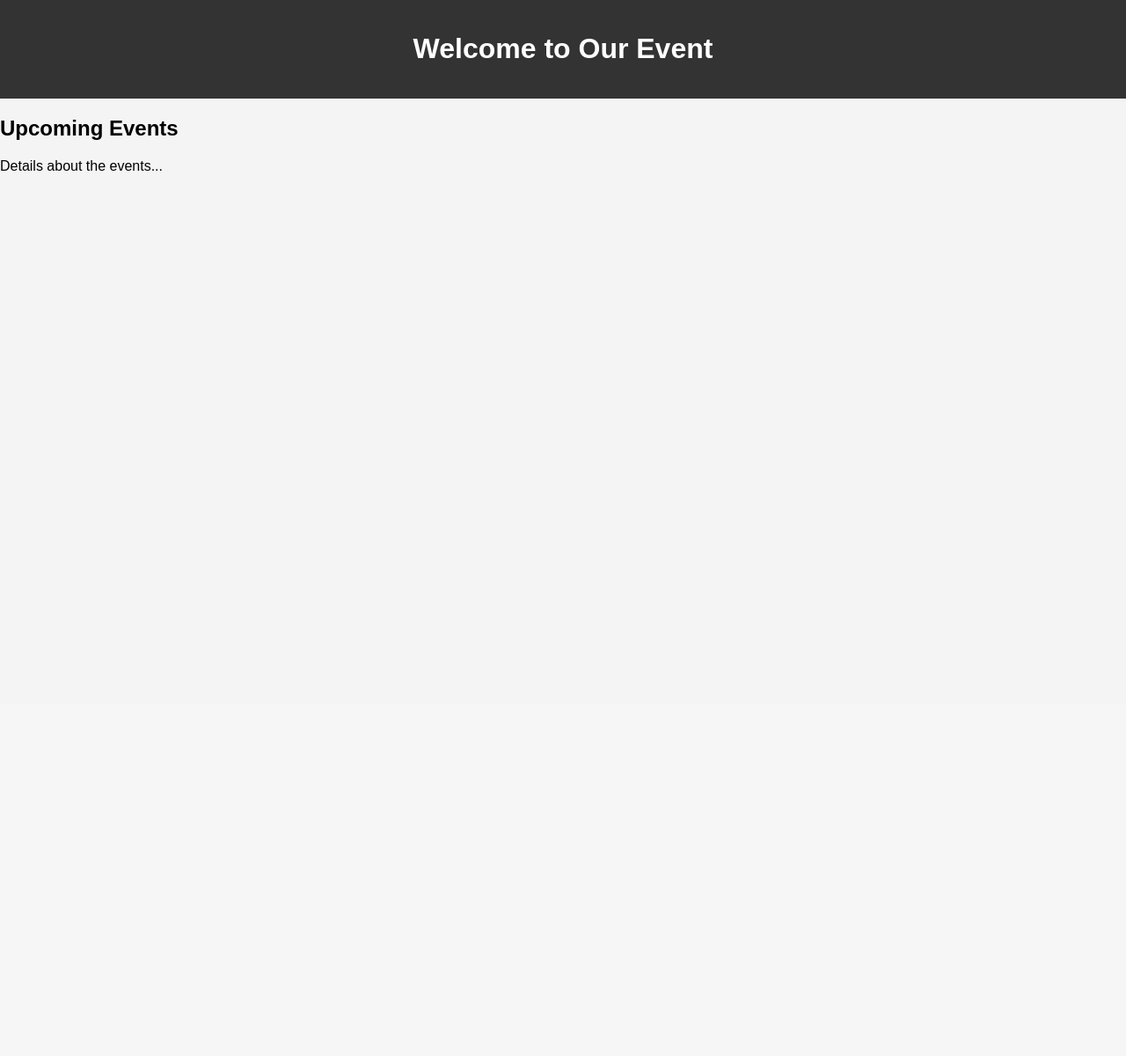
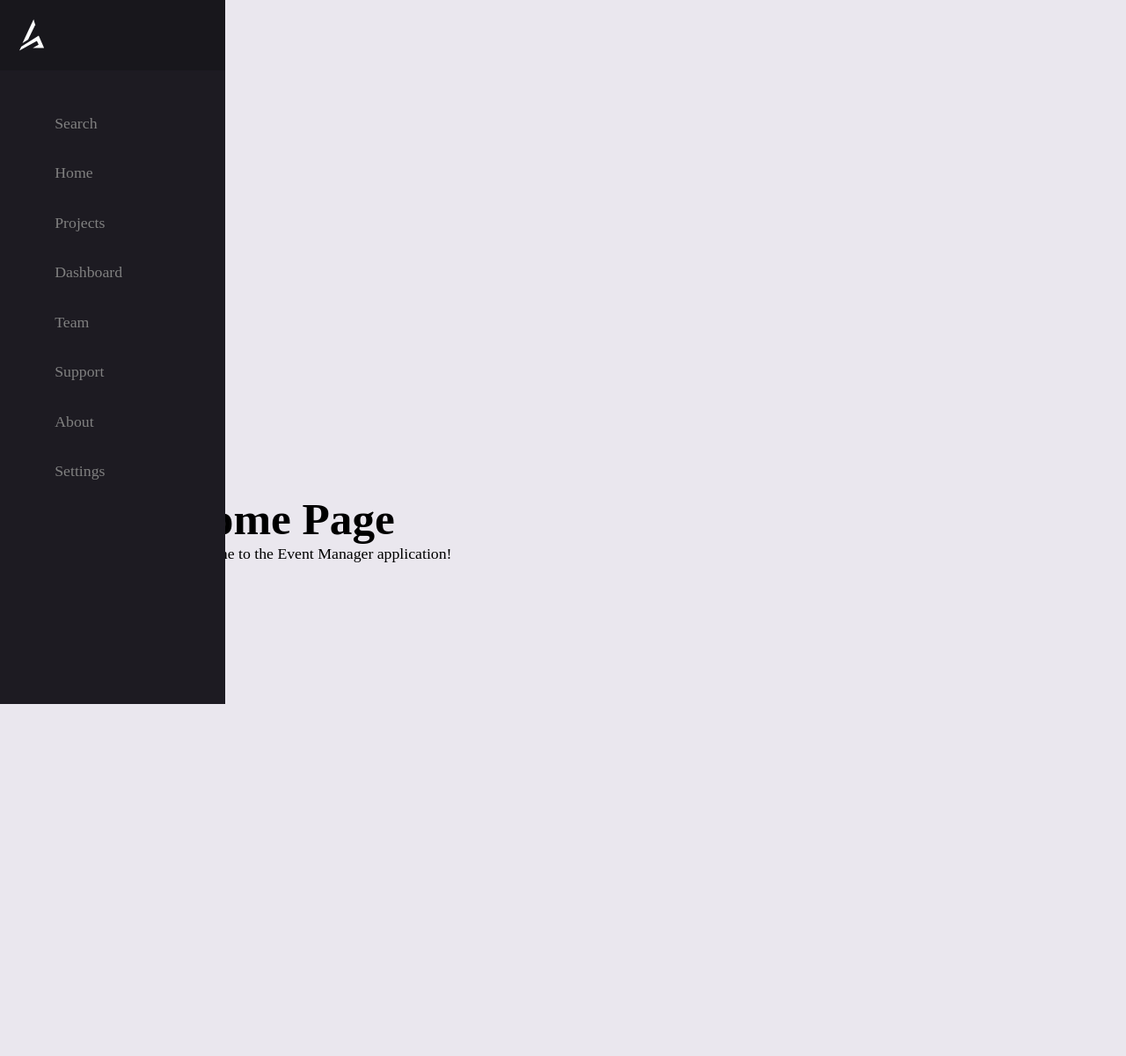
Before and after one commit to ShreyasGandhi0607/event-manager, a Flask app: page / in a window 1280 px wide. Shown: the whole page at 88% size. Before the commit the page ends 194 px from the top, so only its background shows below. Run offline with Flask 3, Linux system fonts and the light colour scheme.

Commit message:
nav-bar done

```diff
--- a/app.py
+++ b/app.py
@@ -3,8 +3,37 @@ from flask import Flask, render_template
 app = Flask(__name__)
 
 @app.route('/')
+@app.route('/home')
 def home():
-    return render_template('index.html')
+    return render_template('home.html')
+
+@app.route('/team')
+def team():
+    return render_template('team.html')
+
+@app.route('/search')
+def search():
+    return render_template('search.html')
+
+@app.route('/projects')
+def projects():
+    return render_template('projects.html')
+
+@app.route('/dashboard')
+def dashboard():
+    return render_template('dashboard.html')
+
+@app.route('/about')
+def about():
+    return render_template('about.html')
+
+@app.route('/support')
+def support():
+    return render_template('support.html')
+
+@app.route('/settings')
+def settings():
+    return render_template('settings.html')
 
 if __name__ == '__main__':
     app.run(debug=True)
--- /dev/null
+++ b/static/css/layout.css
@@ -0,0 +1,444 @@
+/* -
+-*-~*~-*-*-~*~-*-*-~*~* |
+●▬▬▬▬▬▬▬๑۩۩๑▬▬▬▬▬▬▬●
+Made by ~
+Areal Alien ❥ 雷克斯
+●▬▬▬▬▬▬▬▬▬▬▬▬▬▬▬▬▬▬▬●
+──────▄▀▄─────▄▀▄
+─────▄█░░▀▀▀▀▀░░█▄
+─▄▄──█░░░░░░░░░░░█──▄▄
+█▄▄█─█░░▀░░┬░░▀░░█─█▄▄█
+-*-~*~-*-*-~*~-*-*-~*~* |
+- */
+:root {
+    --primary: 237, 94%, 81%;
+    --background: 266, 16%, 92%;
+    --background-secondary: 256, 12%, 12%;
+    --background-secondary-dark: 256, 10%, 10%;
+    --background-secondary-light: 257, 11%, 16%;
+    --text-primary: 0, 0%, 0%;
+    /* Colors */
+    --black: 0, 0%, 0%;
+    --white: 0, 0%, 100%;
+    --quite-gray: 0, 0%, 50%;
+    --grooble: 10, 28%, 93%;
+    /* Sizes */
+    --heading-large: 5.6rem;
+    --heading-medium: 3.6rem;
+    --heading-small: 2.4rem;
+    --paragraph: 1.11rem;
+    --navbar-buttons: 2.4rem;
+    /* misc */
+    --transition-main: .175, .685, .32;
+    /* Fonts */
+    --font-main: "Poppins";
+}
+
+/* ===========
+    Variabels
+   =========== */
+
+/* ===============
+    Global Styles
+   =============== */
+
+*, *::before, *::after {
+    box-sizing: inherit;
+}
+html, body {
+    margin: 0;
+    width: 100%;
+    color: hsl(var(--text-primary));
+    font-family: var(--font-main);
+    background-color: hsl(var(--background));
+    -webkit-font-smoothing: antialiased;
+    scroll-behavior: smooth;
+    box-sizing: border-box;
+}
+
+/* ============
+    Typography
+   ============ */
+
+/* Headings */
+h1, h2, h3, h4, h5, h6 {
+    margin: 0;
+}
+/* Font Size */
+h1 {
+    font-size: var(--heading-large);
+}
+h2 {
+    font-size: var(--heading-medium);
+}
+h3 {
+    font-size: var(--heading-small);
+}
+h4 {
+    font-size: calc(var(--heading-small) - .2rem);
+}
+h5 {
+    font-size: calc(var(--heading-small) - .4rem);
+}
+h6 {
+    font-size: calc(var(--heading-small) - .6rem);
+}
+/* Font Weight */
+h1, h2 {
+    font-weight: 900;
+}
+h3, h4, h5, h6 {
+    font-weight: 800;
+}
+/* Paragraphs */
+p {
+    margin: 0;
+    font-size: var(--paragraph);
+}
+/* Links */
+a {
+    color: hsla(var(--primary), 1);
+    font-size: var(--paragraph);
+    text-decoration: underline;
+}
+a:visited {
+    color: hsla(var(--primary), .5);
+}
+
+/* =========
+    Buttons
+   ========= */
+
+button {
+    padding: .8em 1.2em;
+    border: 1px solid hsl(var(--black));
+    background-color: hsl(var(--background));
+    font-size: var(--paragraph);
+    cursor: pointer;
+    outline: none;
+}
+button:focus {
+    box-shadow:
+            0 0 0 2px hsl(var(--black)),
+            0 0 0 3px hsl(var(--white));
+    border: 1px solid transparent;
+}
+
+/* =======
+    Lists
+   ======= */
+
+ul, ol {
+    margin: 1em 0;
+}
+
+/* =======
+    Forms
+   ======= */
+
+form {
+    margin: 0;
+}
+fieldset {
+    margin: 0;
+    padding: .5em 0;
+    border: none;
+}
+input {
+    padding: .8em 1.2em;
+    font-size: var(--paragraph);
+    background-color: hsl(var(--grooble));
+    border: 2px solid hsl(var(--grooble));
+    outline: none;
+}
+textarea {
+    padding: .8em 1.2em;
+    font-size: var(--paragraph);
+    font-family: var(--font-main);
+    background-color: hsl(var(--grooble));
+    border: 2px solid hsl(var(--grooble));
+    outline: none;
+}
+input, textarea {
+    transition: all .2s ease-in-out;
+}
+input:hover, input:focus, textarea:hover, textarea:focus {
+    box-shadow:
+            0 0 0 2px hsl(var(--black)),
+            0 0 0 3px hsl(var(--white));
+    border: 2px solid transparent;
+}
+select {
+    padding: .8em 1.2em;
+    border: 1px solid hsl(var(--black));
+    font-size: var(--paragraph);
+    outline: none;
+}
+
+/* =========
+    Classes
+   ========= */
+
+/* ================
+    Global classes
+   ================ */
+
+/* =========
+    Flexbox
+   ========= */
+
+.flexbox {
+    display: flex;
+    justify-content: center;
+    align-items: center;
+}
+.flexbox-left {
+    display: flex;
+    justify-content: flex-start;
+    align-items: center;
+}
+.flexbox-right {
+    display: flex;
+    justify-content: flex-end;
+    align-items: center;
+}
+/* Columns */
+.flexbox-col {
+    display: flex;
+    justify-content: center;
+    flex-direction: column;
+    align-items: center;
+}
+.flexbox-col-left {
+    display: flex;
+    justify-content: flex-start;
+    flex-direction: column;
+    align-items: flex-start;
+}
+.flexbox-col-left-ns {
+    display: flex;
+    justify-content: center;
+    flex-direction: column;
+    align-items: flex-start;
+}
+.flexbox-col-right {
+    display: flex;
+    justify-content: flex-end;
+    flex-direction: column;
+    align-items: flex-end;
+}
+.flexbox-col-start-center {
+    display: flex;
+    justify-content: flex-start;
+    flex-direction: column;
+    align-items: center;
+}
+/* Spacings */
+.flexbox-space-bet {
+    display: flex;
+    justify-content: space-between;
+    align-items: center;
+}
+
+/* =========
+    Classes
+   ========= */
+
+.view-width {
+    width: 70%;
+}
+
+/* ========
+    Navbar
+   ======== */
+
+#navbar {
+    top: 0;
+    padding: 0;
+    width: 5em;
+    height: 100vh;
+    position: fixed;
+    background-color: hsl(var(--background-secondary));
+    transition: width .35s cubic-bezier(var(--transition-main), 1);
+    overflow-y: auto;
+    overflow-x: hidden;
+}
+#navbar:hover {
+    width: 16em;
+}
+#navbar::-webkit-scrollbar-track {
+    background-color: hsl(var(--background-secondary));
+}
+#navbar::-webkit-scrollbar {
+    width: 8px;
+    background-color: hsl(var(--background-secondary));
+}
+#navbar::-webkit-scrollbar-thumb {
+    background-color: hsl(var(--primary));
+}
+.navbar-items {
+    margin: 0;
+    padding: 0;
+    list-style-type: none;
+}
+/* Navbar Logo */
+.navbar-logo {
+    margin: 0 0 2em 0;
+    width: 100%;
+    height: 5em;
+    background: hsl(var(--background-secondary-dark));
+}
+.navbar-logo > .navbar-item-inner {
+    width: calc(5rem - 8px);
+}
+.navbar-logo > .navbar-item-inner:hover {
+    background-color: transparent;
+}
+.navbar-logo > .navbar-item-inner > svg {
+    height: 2em;
+    fill: hsl(var(--white));
+}
+/* Navbar Items */
+.navbar-item {
+    padding: 0 .5em;
+    width: 100%;
+    cursor: pointer;
+}
+.navbar-item-inner {
+    padding: 1em 0;
+    width: 100%;
+    position: relative;
+    color: hsl(var(--quite-gray));
+    border-radius: .25em;
+    text-decoration: none;
+    transition: all .2s cubic-bezier(var(--transition-main), 1);
+}
+.navbar-item-inner:hover {
+    color: hsl(var(--white));
+    background: hsl(var(--background-secondary-light));
+    box-shadow: 0 17px 30px -10px hsla(var(--black), .25);
+}
+.navbar-item-inner-icon-wrapper {
+    width: calc(5rem - 1em - 8px);
+    position: relative;
+}
+.navbar-item-inner-icon-wrapper ion-icon {
+    position: absolute;
+    font-size: calc(var(--navbar-buttons) - 1rem);
+}
+.link-text {
+    margin: 0;
+    width: 0;
+    text-overflow: ellipsis;
+    white-space: nowrap;
+    transition: all .35s cubic-bezier(var(--transition-main), 1);
+    overflow: hidden;
+    opacity: 0;
+}
+#navbar:hover .link-text {
+    width: calc(100% - calc(5rem - 8px));
+    opacity: 1;
+}
+
+/* ======
+    Main
+   ====== */
+
+#main {
+    margin: 0 0 0 5em;
+    min-height: 150vh;
+}
+#main > h2 {
+    width: 80%;
+    max-width: 80%;
+}
+#main > p {
+    width: 80%;
+    max-width: 80%;
+}
+
+/* =============
+    ::Selectors
+   ============= */
+
+/* Selection */
+::selection {
+    color: hsl(var(--white));
+    background: hsla(var(--primary), .33);
+}
+/* Scrollbar */
+::-webkit-scrollbar-track {
+    background-color: hsl(var(--background));
+}
+::-webkit-scrollbar {
+    width: 8px;
+    background-color: hsl(var(--background));
+}
+::-webkit-scrollbar-thumb {
+    background-color: hsl(var(--primary));
+}
+
+/* ===============
+    5. @keyframes
+   =============== */
+
+/* ==============
+    @media rules
+   ============== */
+
+@media only screen and (max-width: 1660px) {
+    :root {
+        /* Sizes */
+        --heading-large: 5.4rem;
+        --heading-medium: 3.4rem;
+        --heading-small: 2.2rem;
+    }
+}
+@media only screen and (max-width: 1456px) {
+    :root {
+        /* Sizes */
+        --heading-large: 5.2rem;
+        --heading-medium: 3.2rem;
+        --heading-small: 2rem;
+    }
+    .view-width {
+        width: 80%;
+    }
+}
+@media only screen and (max-width: 1220px) {
+    .view-width {
+        width: 70%;
+    }
+}
+@media only screen and (max-width: 1024px) {
+    :root {
+        /* Sizes */
+        --heading-large: 5rem;
+        --heading-medium: 3rem;
+        --heading-small: 1.8rem;
+    }
+    .view-width {
+        width: 75%;
+    }
+}
+@media only screen and (max-width: 756px) {
+    :root {
+        /* Sizes */
+        --heading-large: 4rem;
+        --heading-medium: 2.6rem;
+        --heading-small: 1.6rem;
+        --paragraph: 1rem;
+        --navbar-buttons: 2.2rem;
+    }
+    .view-width {
+        width: calc(100% - 5em);
+    }
+}
+@media only screen and (max-width: 576px) {
+    .view-width {
+        width: calc(100% - 3em);
+    }
+}
+@media only screen and (max-width: 496px) {
+
+}
--- a/static/css/style.css
+++ b/static/css/style.css
@@ -1,13 +1,71 @@
-body {
-    font-family: Arial, sans-serif;
-    background-color: #f4f4f4;
-    margin: 0;
-    padding: 0;
-}
 
-header {
+
+/* header {
     background-color: #333;
     color: #fff;
     padding: 1em 0;
     text-align: center;
+} */
+
+body {
+    font-family: Arial, sans-serif;
+    margin: 0;
+    padding: 0;
+    background-color: #f9f9f9;
 }
+
+nav {
+    background-color: #4CAF50;
+    color: white;
+    padding: 1em;
+    display: flex;
+    justify-content: space-between;
+    align-items: center;
+}
+
+.nav-container {
+    display: flex;
+    justify-content: space-between;
+    align-items: center;
+    width: 100%;
+}
+
+.brand {
+    font-size: 1.5em;
+    font-weight: bold;
+    color: white;
+    text-decoration: none;
+}
+
+.nav-links {
+    list-style: none;
+    margin: 0;
+    padding: 0;
+    display: flex;
+    gap: 1em;
+}
+
+.nav-links a {
+    color: white;
+    text-decoration: none;
+    font-size: 1em;
+}
+
+.nav-links a:hover {
+    text-decoration: underline;
+}
+
+header, main {
+    padding: 2em;
+    text-align: center;
+}
+
+footer {
+    text-align: center;
+    padding: 1em;
+    background-color: #4CAF50;
+    color: white;
+    position: fixed;
+    width: 100%;
+    bottom: 0;
+}
--- /dev/null
+++ b/templates/home.html
@@ -0,0 +1,9 @@
+<!-- home.html -->
+{% extends "layout.html" %}
+
+{% block title %}Home - Event Manager{% endblock %}
+
+{% block content %}
+<h2>Home Page</h2>
+<p>Welcome to the Event Manager application!</p>
+{% endblock %}
--- a/templates/index.html
+++ /dev/null
@@ -1,20 +0,0 @@
-<!DOCTYPE html>
-<html lang="en">
-<head>
-    <meta charset="UTF-8">
-    <title>Event Website</title>
-    <link rel="stylesheet" href="{{ url_for('static', filename='css/style.css') }}">
-</head>
-<body>
-    <header>
-        <h1>Welcome to Our Event</h1>
-    </header>
-    <main>
-        <section>
-            <h2>Upcoming Events</h2>
-            <p>Details about the events...</p>
-        </section>
-    </main>
-    <script src="{{ url_for('static', filename='js/script.js') }}"></script>
-</body>
-</html>
--- a/templates/layout.html
+++ b/templates/layout.html
@@ -0,0 +1,94 @@
+<!DOCTYPE html>
+<html lang="en">
+<head>
+    <meta charset="UTF-8">
+    <meta name="viewport" content="width=device-width, initial-scale=1.0">
+    <title>{% block title %}Event Manager{% endblock %}</title>
+    <link rel="stylesheet" href="{{ url_for('static', filename='css/layout.css') }}">
+</head>
+<body>
+  <!-- Navbar -->
+  <nav id="navbar">
+    <ul class="navbar-items flexbox-col">
+      <li class="navbar-logo flexbox-left">
+        <a href="/" class="navbar-item-inner flexbox">
+            <svg xmlns="http://www.w3.org/2000/svg" id="Layer_1" data-name="Layer 1" viewBox="0 0 1438.88 1819.54">
+                <polygon points="925.79 318.48 830.56 0 183.51 1384.12 510.41 1178.46 925.79 318.48"/>
+                <polygon points="1438.88 1663.28 1126.35 948.08 111.98 1586.26 0 1819.54 1020.91 1250.57 1123.78 1471.02 783.64 1663.28 1438.88 1663.28"/>
+              </svg>
+        </a>
+      </li>
+      <li class="navbar-item flexbox-left">
+        <a href="/search" class="navbar-item-inner flexbox-left">
+          <div class="navbar-item-inner-icon-wrapper flexbox">
+            <ion-icon name="search-outline"></ion-icon>
+          </div>
+          <span class="link-text">Search</span>
+        </a>
+      </li>
+      <li class="navbar-item flexbox-left">
+        <a href="/home" class="navbar-item-inner flexbox-left">
+          <div class="navbar-item-inner-icon-wrapper flexbox">
+            <ion-icon name="home-outline"></ion-icon>
+          </div>
+          <span class="link-text">Home</span>
+        </a>
+      </li>
+      <li class="navbar-item flexbox-left">
+        <a href="/projects" class="navbar-item-inner flexbox-left">
+          <div class="navbar-item-inner-icon-wrapper flexbox">
+            <ion-icon name="folder-open-outline"></ion-icon>
+          </div>
+          <span class="link-text">Projects</span>
+        </a>
+      </li>
+      <li class="navbar-item flexbox-left">
+        <a href="/dashboard" class="navbar-item-inner flexbox-left">
+          <div class="navbar-item-inner-icon-wrapper flexbox">
+            <ion-icon name="pie-chart-outline"></ion-icon>
+          </div>
+          <span class="link-text">Dashboard</span>
+        </a>
+      </li>
+      <li class="navbar-item flexbox-left">
+        <a href="/team" class="navbar-item-inner flexbox-left">
+          <div class="navbar-item-inner-icon-wrapper flexbox">
+            <ion-icon name="people-outline"></ion-icon>
+          </div>
+          <span class="link-text">Team</span>
+        </a>
+      </li>
+      <li class="navbar-item flexbox-left">
+        <a href="/support" class="navbar-item-inner flexbox-left">
+          <div class="navbar-item-inner-icon-wrapper flexbox">
+            <ion-icon name="chatbubbles-outline"></ion-icon>
+          </div>
+          <span class="link-text">Support</span>
+        </a>
+      </li>
+      <li class="navbar-item flexbox-left">
+        <a href="/about" class="navbar-item-inner flexbox-left">
+          <div class="navbar-item-inner-icon-wrapper flexbox">
+            <ion-icon name="chatbubbles-outline"></ion-icon>
+          </div>
+          <span class="link-text">About</span>
+        </a>
+      </li>
+      <li class="navbar-item flexbox-left">
+        <a href="/settings" class="navbar-item-inner flexbox-left">
+          <div class="navbar-item-inner-icon-wrapper flexbox">
+            <ion-icon name="settings-outline"></ion-icon>
+          </div>
+          <span class="link-text">Settings</span>
+        </a>
+      </li>
+    </ul>
+  </nav>
+
+  <!-- Main -->
+  <main id="main" class="flexbox-col">
+    {% block content %}
+    {% endblock %}
+  </main>
+</body>
+</html>
```
Also changed, not shown: templates/about.html (added, +8 -0 lines), templates/dashboard.html (added, +8 -0 lines), templates/projects.html (added, +8 -0 lines), templates/search.html (added, +8 -0 lines), templates/settings.html (added, +8 -0 lines), templates/support.html (added, +8 -0 lines), templates/team.html (added, +8 -0 lines), static/images/bird_2.jpg (added).
